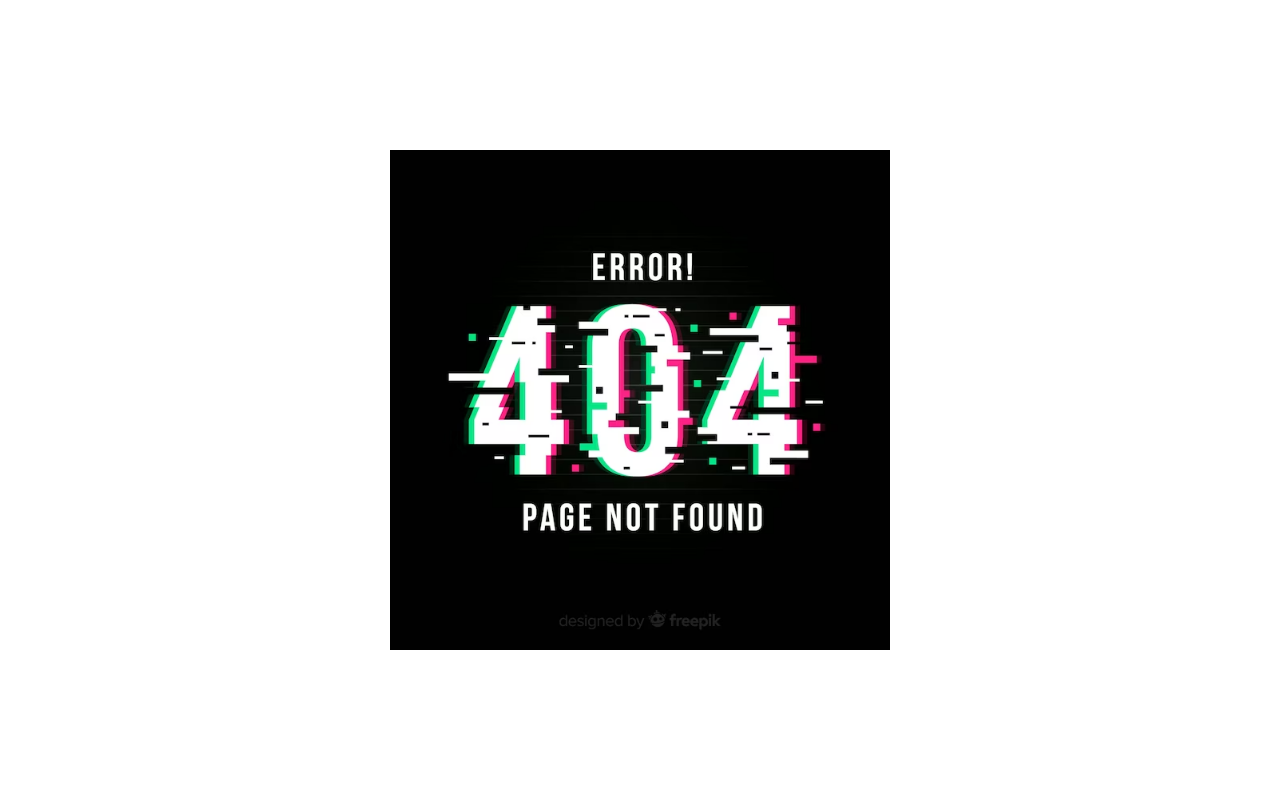
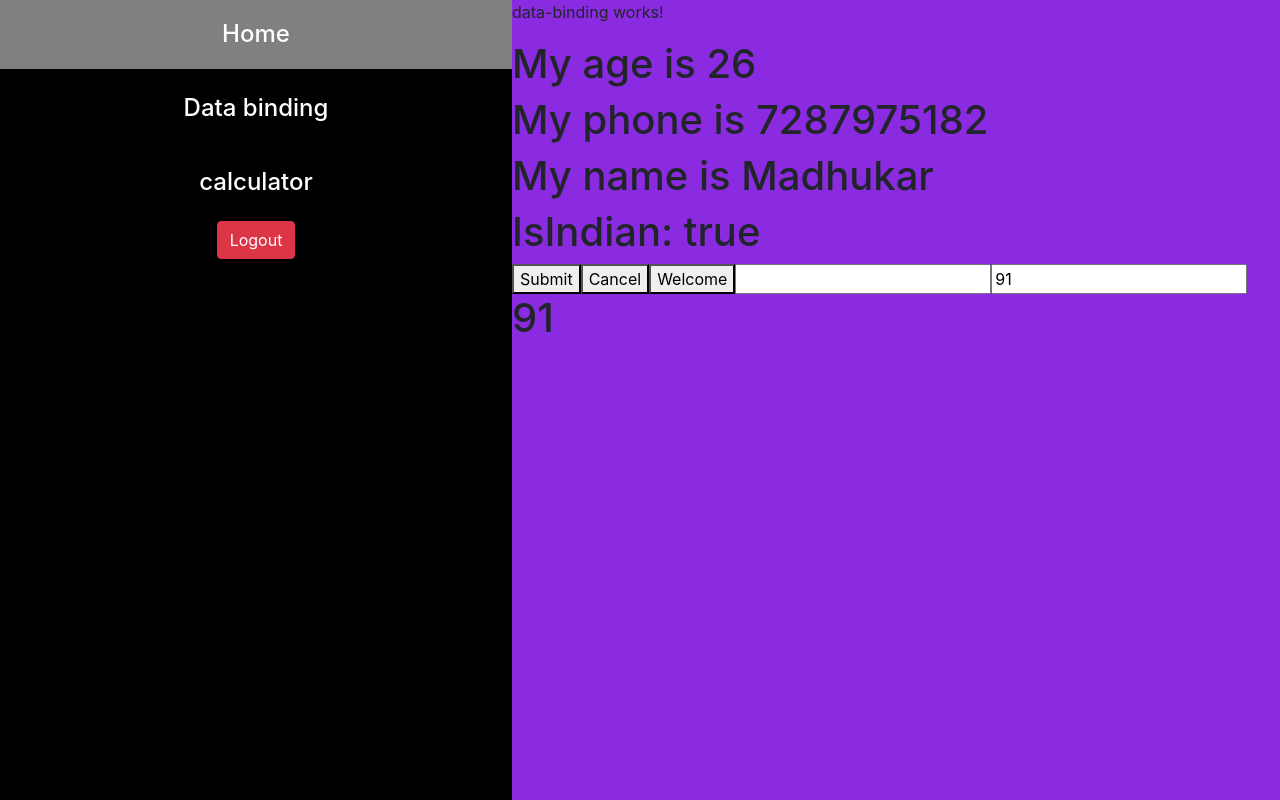
Before and after one commit to MadhukarGiragani/my-app, an Angular app: page /dashboard/data-binding in a window 1280 px wide. Built offline with nearby package versions, Linux system fonts and the light colour scheme.

Commit message:
data binding completed

```diff
--- a/src/app/app-routing.module.ts
+++ b/src/app/app-routing.module.ts
@@ -2,6 +2,7 @@ import { NgModule } from '@angular/core';
 import { RouterModule, Routes } from '@angular/router';
 import { CalculatorComponent } from './calculator/calculator.component';
 import { DashboardComponent } from './dashboard/dashboard.component';
+import { DataBindingComponent } from './data-binding/data-binding.component';
 import { HomeComponent } from './home/home.component';
 import { LoginComponent } from './login/login.component';
 import { PagenotfoundComponent } from './pagenotfound/pagenotfound.component';
@@ -9,7 +10,8 @@ import { PagenotfoundComponent } from './pagenotfound/pagenotfound.component';
 const routes: Routes = [
   {path:'login', component:LoginComponent},
   {path:'dashboard', component:DashboardComponent,children:[
-    {path:'home', component:HomeComponent},
+  {path:'home', component:HomeComponent},
+  {path:'data-binding', component:DataBindingComponent},
   {path:'calculator', component:CalculatorComponent}
   ]},
   {path:'',component:LoginComponent},
--- a/src/app/dashboard/dashboard.component.html
+++ b/src/app/dashboard/dashboard.component.html
@@ -1,6 +1,7 @@
 <div class="parent">
     <div class="left">
         <h4 routerLink="home">Home</h4>
+        <h4 routerLink="data-binding">Data binding</h4>
         <h4 routerLink="calculator">calculator</h4>
         <button class="btn btn-danger" routerLink="/login">Logout</button>
     </div>
--- /dev/null
+++ b/src/app/data-binding/data-binding.component.html
@@ -0,0 +1,14 @@
+<p>data-binding works!</p>
+
+<h1>My age is {{age}}</h1>
+<h1>My phone is {{phone}}</h1>
+<h1>My name is {{name}}</h1>
+<h1>IsIndian: {{isIndian}}</h1>
+<button (click)="submit()">Submit</button>
+<button (dblclick)="test()">Cancel</button>
+<button (mouseenter)="enter()" (mouseleave)="leave()">Welcome</button>
+<input type="text" (keypress)="key()">
+
+<input type="number" [(ngModel)]="mobile">
+
+<h1>{{mobile}}</h1>
--- /dev/null
+++ b/src/app/data-binding/data-binding.component.ts
@@ -0,0 +1,44 @@
+import { Component } from '@angular/core';
+
+@Component({
+  selector: 'app-data-binding',
+  templateUrl: './data-binding.component.html',
+  styleUrls: ['./data-binding.component.css']
+})
+export class DataBindingComponent {
+
+age=26;
+
+public phone:number=7287975182;
+public name:string="Madhukar"
+public isIndian:boolean= true;
+
+
+public mobile:number= 91;
+
+submit(){
+  alert("submitted successfully");
+}
+
+test(){
+  alert("double clicked");
+}
+
+enter(){
+  alert("mouse entered");
+}
+
+leave(){
+  alert("mouse leaved");
+}
+
+key(){
+  alert("key pressed");
+}
+
+
+
+
+
+
+}
```
Also changed, not shown: src/app/app.module.ts (+6 -2 lines), src/app/data-binding/data-binding.component.css (added), 1 other file (tests, documents, lock files or other folders).
